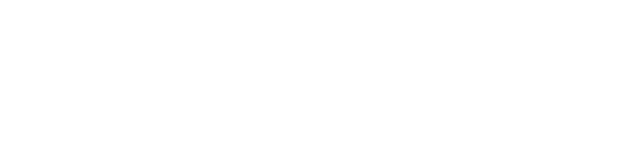
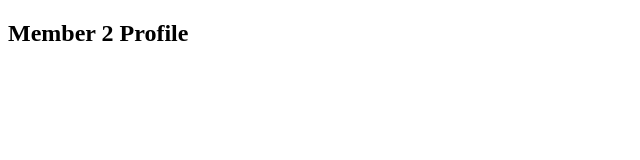
Before and after one commit to longsnhu/Assignment, a plain HTML site: page index.html in a window 1280 px wide. Shown: the whole page, without its empty margins (0-640 px from the left). Drawn offline with Linux system fonts and the light colour scheme.

Commit message:
Member 2 make the first commit

```diff
--- a/index.html
+++ b/index.html
@@ -10,6 +10,7 @@
     </section>
 
     <section id="member2">
+      <h2>Member 2 Profile</h2>
 
     </section>
 
```
